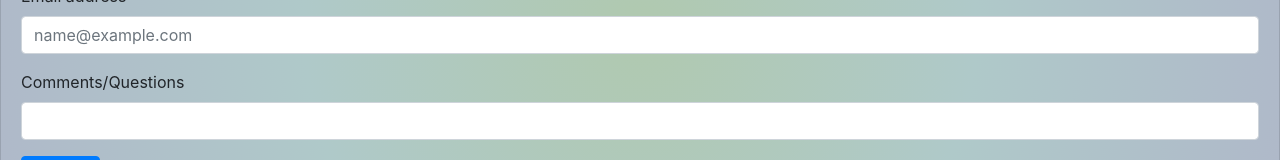
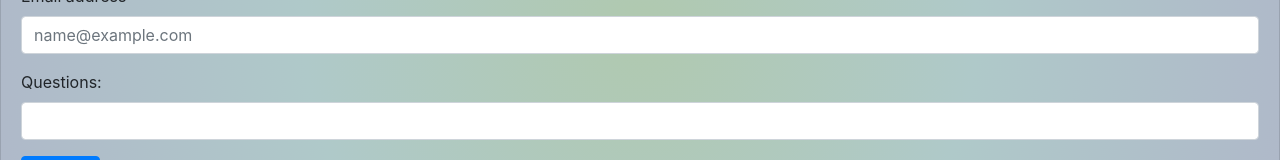
Before and after one commit to luckyian/My_Portfolio, a React (Create React App) app: page /#/contact in a window 1280 px wide. Shown: the part 268-428 px from the top of the page. Built offline with nearby package versions, Linux system fonts and the light colour scheme; the HTML template or start-up script is replaced by a standard one.

Commit message:
Edited contact info

```diff
--- a/src/pages/Contact.js
+++ b/src/pages/Contact.js
@@ -29,7 +29,7 @@ function Contact() {
           </Form.Group>
 
           <Form.Group>
-            <Form.Label for="exampleFormControlTextarea1">Comments/Questions</Form.Label>
+            <Form.Label for="exampleFormControlTextarea1">Questions:</Form.Label>
             <Form.Control id="exampleFormControlTextarea1" rows="3"></Form.Control>
           </Form.Group>
           <Button type="submit" className="btn btn-primary">Submit</Button>
```
